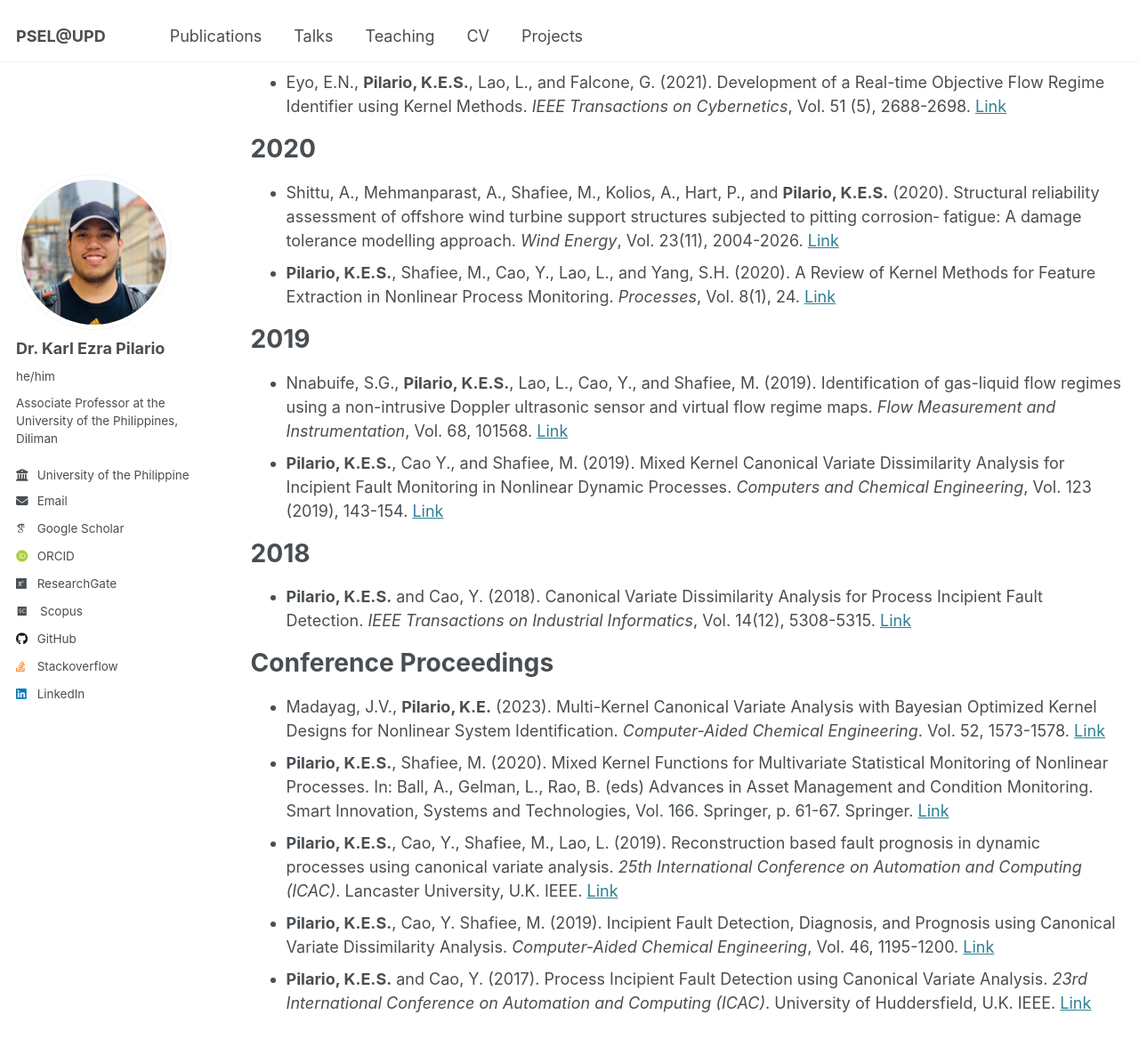
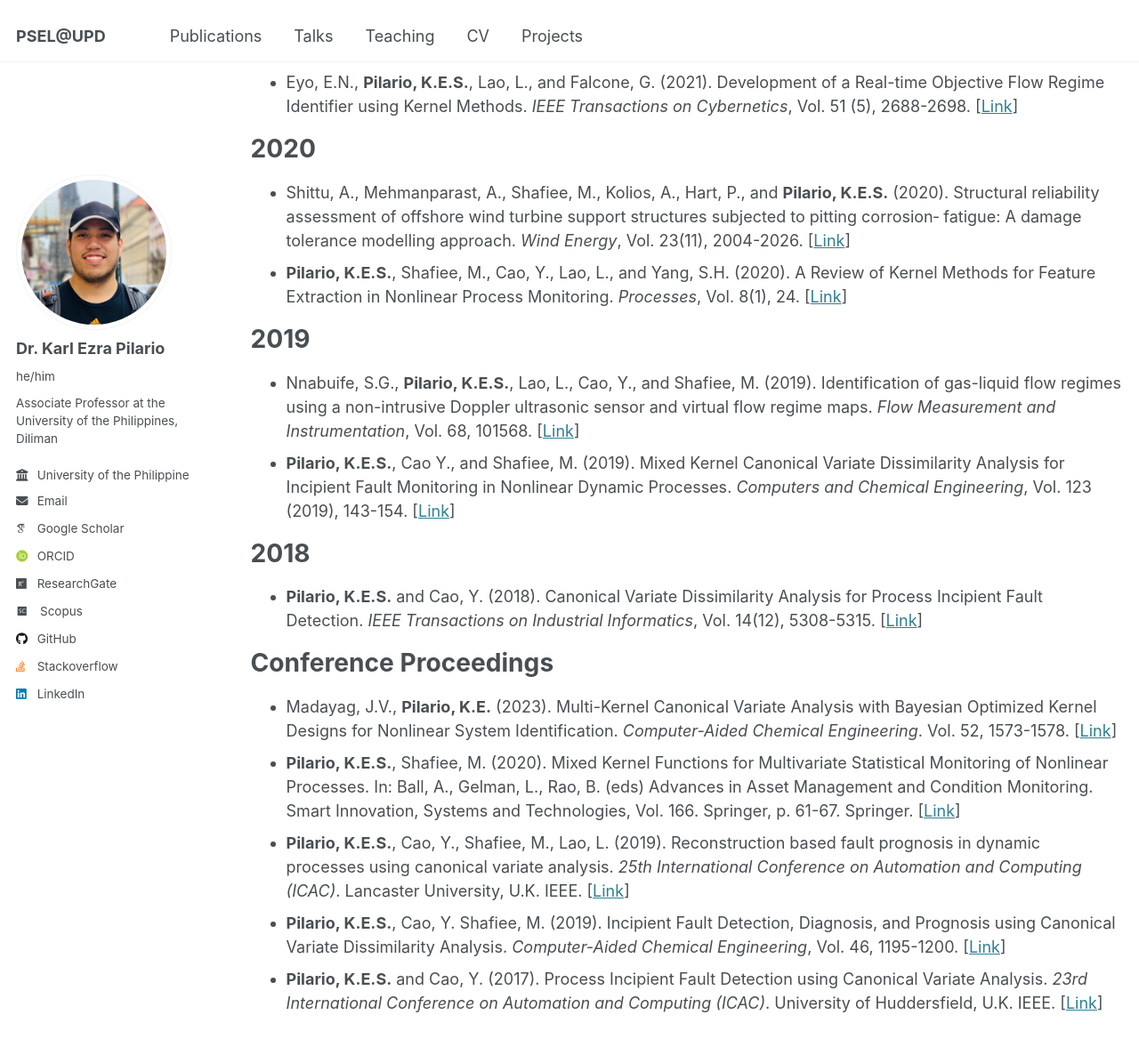
Before and after one commit to kspilario/kspilario.github.io, a Jekyll site: the page built from _pages/publications.md, in a window 1280 px wide and 1400 px high, scrolled down 2032 px. Shown: the top 1177 px of the window at 89% size. Built offline with Jekyll 4.4.1, drawn with Linux system fonts in a browser that asks for light colours; some web fonts are replaced; some of the changed text lies outside the part shown.

Commit message:
Update publications.md

```diff
--- a/_pages/publications.md
+++ b/_pages/publications.md
@@ -12,56 +12,56 @@ Check out my [Google Scholar](https://scholar.google.com.ph/citations?user=n41zo
 
 2025
 ======
-* Gojo Cruz, J.I., de Vera, J.M.L., **Pilario, K.E.** (2025). Machine learning-driven analysis of agro-climatic data for temperature modeling and forecasting in Philippine urban areas. *Urban Climate*, Vol. 60, 102339. [Link](https://doi.org/10.1016/j.uclim.2025.102339)
+* Gojo Cruz, J.I., de Vera, J.M.L., **Pilario, K.E.** (2025). Machine learning-driven analysis of agro-climatic data for temperature modeling and forecasting in Philippine urban areas. *Urban Climate*, Vol. 60, 102339. [[Link](https://doi.org/10.1016/j.uclim.2025.102339)]
 
 2024
 ======
-* **Pilario, K.E.**, Escober, E.J., de los Reyes V, A., Espino, M.P. (2024). Robust Prediction of Chlorophyll-a from Nitrogen and Phosphorus Content in Philippine and Global Lakes Using Fine-Tuned, Explainable Machine Learning. *Environmental Challenges*, Vol. 17, 101056. [Link](https://doi.org/10.1016/j.envc.2024.101056) [Code](https://github.com/kspilario/predict_chlorophyll)
-* **Pilario, K.E.** (2024). Teaching classical machine learning as a graduate-level course in chemical engineering: An algorithmic approach. *Digital Chemical Engineering*, in Special Issue: Emerging Stars in Digital Chemical Engineering II, 100163. [Link](https://doi.org/10.1016/j.dche.2024.100163) [Code](https://github.com/kspilario/MLxChE)
-* Khan, U., Pao, W., **Pilario, K.E.**, Sallih, N. (2024). Flow Regime Classification using Various Dimensionality Reduction Methods and AutoML. *Engineering Analysis with Boundary Elements*, Vol. 163, 161-174. [Link](https://doi.org/10.1016/j.enganabound.2024.03.006)
-* Abantao, G., Ibanez, J.A., Bundoc, P.E.D.C., Blas, L.L.F., Penisa, X.N., Esparcia, E.A., Castro, M., Buendia, R.V., **Pilario, K.E.S.**, Tio, A.E.D., Cruz, I.B.N., Ocon, J.D., Odulio, C.M.F. (2024). Reconceptualizing Reliability Indices as Metrics to Quantify Power Distribution System Resilience. *Energies*, Vol. 17(8), 1909. [Link](https://doi.org/10.3390/en17081909)
-* Hipolito, A.N., Palmero, M.A., Ordillo, V.Z., Shimizu, K, Putungan, D.B., Santos-Putungan, A.B., Ocon, J.D., Watanabe, S., **Pilario, K.E.S.**, Padama, A.A.B. (2024). O-and OH-induced dopant segregation in single atom alloy surfaces: A combined density functional theory and machine learning study. *Computational Materials Science*, Vol. 232, 112607. [Link](https://doi.org/10.1016/j.commatsci.2023.112607)
-* Gnetchejo, P.J., Daniel, M.W., Dadje, A., Salome, N.E., **Pilario, K.E.**, Pierre, E., Chen, Z. (2024). A new approach based on modified social network search algorithm combined with dichotomy method for solar photovoltaic parameter estimation. *International Journal of Ambient Energy*, Vol. 45(1), 2281611. [Link](https://doi.org/10.1080/01430750.2023.2281611)
+* **Pilario, K.E.**, Escober, E.J., de los Reyes V, A., Espino, M.P. (2024). Robust Prediction of Chlorophyll-a from Nitrogen and Phosphorus Content in Philippine and Global Lakes Using Fine-Tuned, Explainable Machine Learning. *Environmental Challenges*, Vol. 17, 101056. [[Link](https://doi.org/10.1016/j.envc.2024.101056)] [[Code](https://github.com/kspilario/predict_chlorophyll)]
+* **Pilario, K.E.** (2024). Teaching classical machine learning as a graduate-level course in chemical engineering: An algorithmic approach. *Digital Chemical Engineering*, in Special Issue: Emerging Stars in Digital Chemical Engineering II, 100163. [[Link](https://doi.org/10.1016/j.dche.2024.100163)] [[Code](https://github.com/kspilario/MLxChE)]
+* Khan, U., Pao, W., **Pilario, K.E.**, Sallih, N. (2024). Flow Regime Classification using Various Dimensionality Reduction Methods and AutoML. *Engineering Analysis with Boundary Elements*, Vol. 163, 161-174. [[Link](https://doi.org/10.1016/j.enganabound.2024.03.006)]
+* Abantao, G., Ibanez, J.A., Bundoc, P.E.D.C., Blas, L.L.F., Penisa, X.N., Esparcia, E.A., Castro, M., Buendia, R.V., **Pilario, K.E.S.**, Tio, A.E.D., Cruz, I.B.N., Ocon, J.D., Odulio, C.M.F. (2024). Reconceptualizing Reliability Indices as Metrics to Quantify Power Distribution System Resilience. *Energies*, Vol. 17(8), 1909. [[Link](https://doi.org/10.3390/en17081909)]
+* Hipolito, A.N., Palmero, M.A., Ordillo, V.Z., Shimizu, K, Putungan, D.B., Santos-Putungan, A.B., Ocon, J.D., Watanabe, S., **Pilario, K.E.S.**, Padama, A.A.B. (2024). O-and OH-induced dopant segregation in single atom alloy surfaces: A combined density functional theory and machine learning study. *Computational Materials Science*, Vol. 232, 112607. [[Link](https://doi.org/10.1016/j.commatsci.2023.112607)]
+* Gnetchejo, P.J., Daniel, M.W., Dadje, A., Salome, N.E., **Pilario, K.E.**, Pierre, E., Chen, Z. (2024). A new approach based on modified social network search algorithm combined with dichotomy method for solar photovoltaic parameter estimation. *International Journal of Ambient Energy*, Vol. 45(1), 2281611. [[Link](https://doi.org/10.1080/01430750.2023.2281611)]
 
 2023
 ======
-* Khan, U., Pao, W., **Pilario, K.E.S.**, Sallih, N., Khan, M.R. (2023). Two-phase flow regime identification using multi-method feature extraction and explainable kernel Fisher discriminant analysis. *International Journal of Numerical Methods for Heat & Fluid Flow*. Vol. 34 No. 8, 2836-2864. [Link](https://doi.org/10.1108/HFF-09-2023-0526)
-* Abantao, G.A., Ibanez, J.A., Bundoc, P.E.D.C., Blas, L.L., Penisa, X.N., **Pilario, K.E.S.**, Tio, A.E.D., Cruz, I.B.N.C., Ocon, J.D., Odulio, C.M.F. (2023). Generation and Network Planning of Utility-Scale Grid-Connected Microgrids. *Chemical Engineering Transactions*, Vol. 103, 877-882. [Link](https://doi.org/10.3303/CET23103147)
-* Jang, K., **Pilario, K.E.S.**, Lee, N., Moon, I., Na, J. (2023). Explainable Artificial Intelligence for Fault Diagnosis of Industrial Processes. *IEEE Transactions on Industrial Informatics*, Vol. 21(1), 4-11. [Link](https://doi.org/10.1109/TII.2023.3240601)
-* Bhagat, S.K., **Pilario, K.E.**, Babalola, O.E., Tiyasha, T., Yaqub, M., Onu, C.E., Pyrgaki, K., Falah, M.W., Jawad, A.H., Yaseen, D.A., Barka, N., Yaseen, Z.M. (2023). Comprehensive review on machine learning methodologies for modeling dye removal processes in wastewater. *Journal of Cleaner Production*, Vol. 385, 135522. [Link](https://doi.org/10.1016/j.jclepro.2022.135522)
+* Khan, U., Pao, W., **Pilario, K.E.S.**, Sallih, N., Khan, M.R. (2023). Two-phase flow regime identification using multi-method feature extraction and explainable kernel Fisher discriminant analysis. *International Journal of Numerical Methods for Heat & Fluid Flow*. Vol. 34 No. 8, 2836-2864. [[Link](https://doi.org/10.1108/HFF-09-2023-0526)]
+* Abantao, G.A., Ibanez, J.A., Bundoc, P.E.D.C., Blas, L.L., Penisa, X.N., **Pilario, K.E.S.**, Tio, A.E.D., Cruz, I.B.N.C., Ocon, J.D., Odulio, C.M.F. (2023). Generation and Network Planning of Utility-Scale Grid-Connected Microgrids. *Chemical Engineering Transactions*, Vol. 103, 877-882. [[Link](https://doi.org/10.3303/CET23103147)]
+* Jang, K., **Pilario, K.E.S.**, Lee, N., Moon, I., Na, J. (2023). Explainable Artificial Intelligence for Fault Diagnosis of Industrial Processes. *IEEE Transactions on Industrial Informatics*, Vol. 21(1), 4-11. [[Link](https://doi.org/10.1109/TII.2023.3240601)]
+* Bhagat, S.K., **Pilario, K.E.**, Babalola, O.E., Tiyasha, T., Yaqub, M., Onu, C.E., Pyrgaki, K., Falah, M.W., Jawad, A.H., Yaseen, D.A., Barka, N., Yaseen, Z.M. (2023). Comprehensive review on machine learning methodologies for modeling dye removal processes in wastewater. *Journal of Cleaner Production*, Vol. 385, 135522. [[Link](https://doi.org/10.1016/j.jclepro.2022.135522)]
 
 2022
 ======
-* Tomacruz, J.G.T., **Pilario, K.E.S.**, Remolona, M.F.M., Padama, A.A.B, and Ocon, J.D. (2022). A Machine Learning-Accelerated Density Functional Theory (ML-DFT) Approach for Predicting Atomic Adsorption Energies on Monometallic Transition Metal Surfaces for Electrocatalyst Screening. *Chemical Engineering Transactions*, Vol. 94, 733-738. [Link](https://doi.org/10.3303/CET2294122)
-* **Pilario, K.E.S.**, Ching, P.M.L., Calapatia, A.M., and Culaba, A.B. (2022). Predicting Drying Curves in Algal Biorefineries using Gaussian Process Autoregressive Models. *Digital Chemical Engineering*, Vol. 4, 100036. [Link](https://doi.org/10.1016/j.dche.2022.100036)
-* Grabato, J.R., **Pilario, K.E.**, Micor, J.R.L., and Mojica, E.R.E (2022). Geographical and entomological differentiation of Philippine honey by multivariate analysis of FTIR spectra. *Journal of Food Composition and Analysis*. Vol. 114, 104853. [Link](https://doi.org/10.1016/j.jfca.2022.104853)
-* Roxas II, R.M., Evangelista, M.A., Sombillo, J.A., Nnabuife, S.G., and **Pilario, K.E.S.** (2022). Machine Learning Based Flow Regime Identification using Ultrasonic Doppler Data and Feature Relevance Determination. *Digital Chemical Engineering*, Vol. 3, 100024. [Link](https://doi.org/10.1016/j.dche.2022.100024)
-* **Pilario, K.E.S.**, Ibanez, J.A., Penisa, X.N., Obra, J.B., Odulio, C.M.F., and Ocon, J.D. (2022). Spatio-temporal Solar-wind Complementarity Assessment in the Province of Kalinga-Apayao, Philippines using Canonical Correlation Analysis. *Sustainability*, Vol. 14 (6), 3253. [Link](https://doi.org/10.3390/su14063253)
-* **Pilario, K.E.S.**, Tielemans, A., and Mojica, E.R.E. (2022). Geographical Discrimination of Propolis using Dynamic Time Warping Kernel Principal Components Analysis. *Expert Systems with Applications*, Vol. 187, 115938. [Link](https://doi.org/10.1016/j.eswa.2021.115938)
+* Tomacruz, J.G.T., **Pilario, K.E.S.**, Remolona, M.F.M., Padama, A.A.B, and Ocon, J.D. (2022). A Machine Learning-Accelerated Density Functional Theory (ML-DFT) Approach for Predicting Atomic Adsorption Energies on Monometallic Transition Metal Surfaces for Electrocatalyst Screening. *Chemical Engineering Transactions*, Vol. 94, 733-738. [[Link](https://doi.org/10.3303/CET2294122)]
+* **Pilario, K.E.S.**, Ching, P.M.L., Calapatia, A.M., and Culaba, A.B. (2022). Predicting Drying Curves in Algal Biorefineries using Gaussian Process Autoregressive Models. *Digital Chemical Engineering*, Vol. 4, 100036. [[Link](https://doi.org/10.1016/j.dche.2022.100036)]
+* Grabato, J.R., **Pilario, K.E.**, Micor, J.R.L., and Mojica, E.R.E (2022). Geographical and entomological differentiation of Philippine honey by multivariate analysis of FTIR spectra. *Journal of Food Composition and Analysis*. Vol. 114, 104853. [[Link](https://doi.org/10.1016/j.jfca.2022.104853)]
+* Roxas II, R.M., Evangelista, M.A., Sombillo, J.A., Nnabuife, S.G., and **Pilario, K.E.S.** (2022). Machine Learning Based Flow Regime Identification using Ultrasonic Doppler Data and Feature Relevance Determination. *Digital Chemical Engineering*, Vol. 3, 100024. [[Link](https://doi.org/10.1016/j.dche.2022.100024)]
+* **Pilario, K.E.S.**, Ibanez, J.A., Penisa, X.N., Obra, J.B., Odulio, C.M.F., and Ocon, J.D. (2022). Spatio-temporal Solar-wind Complementarity Assessment in the Province of Kalinga-Apayao, Philippines using Canonical Correlation Analysis. *Sustainability*, Vol. 14 (6), 3253. [[Link](https://doi.org/10.3390/su14063253)]
+* **Pilario, K.E.S.**, Tielemans, A., and Mojica, E.R.E. (2022). Geographical Discrimination of Propolis using Dynamic Time Warping Kernel Principal Components Analysis. *Expert Systems with Applications*, Vol. 187, 115938. [[Link](https://doi.org/10.1016/j.eswa.2021.115938)]
 
 2021
 ======
-* **Pilario, K.E.S.**, Cao, Y., and Shafiee, M. (2021). A Kernel Design Approach to Improve Kernel Subspace Identification. *IEEE Transactions on Industrial Electronics*, Vol. 68(7), 6171-6180. [Link](https://doi.org/10.1109/TIE.2020.2996142)
-* Eyo, E.N., **Pilario, K.E.S.**, Lao, L., and Falcone, G. (2021). Development of a Real-time Objective Flow Regime Identifier using Kernel Methods. *IEEE Transactions on Cybernetics*, Vol. 51 (5), 2688-2698. [Link](https://doi.org/10.1109/TCYB.2019.2910257)
+* **Pilario, K.E.S.**, Cao, Y., and Shafiee, M. (2021). A Kernel Design Approach to Improve Kernel Subspace Identification. *IEEE Transactions on Industrial Electronics*, Vol. 68(7), 6171-6180. [[Link](https://doi.org/10.1109/TIE.2020.2996142)]
+* Eyo, E.N., **Pilario, K.E.S.**, Lao, L., and Falcone, G. (2021). Development of a Real-time Objective Flow Regime Identifier using Kernel Methods. *IEEE Transactions on Cybernetics*, Vol. 51 (5), 2688-2698. [[Link](https://doi.org/10.1109/TCYB.2019.2910257)]
 
 2020
 ======
-* Shittu, A., Mehmanparast, A., Shafiee, M., Kolios, A., Hart, P., and **Pilario, K.E.S.** (2020). Structural reliability assessment of offshore wind turbine support structures subjected to pitting corrosion‐ fatigue: A damage tolerance modelling approach. *Wind Energy*, Vol. 23(11), 2004-2026. [Link](https://doi.org/10.1002/we.2542)
-* **Pilario, K.E.S.**, Shafiee, M., Cao, Y., Lao, L., and Yang, S.H. (2020). A Review of Kernel Methods for Feature Extraction in Nonlinear Process Monitoring. *Processes*, Vol. 8(1), 24. [Link](https://doi.org/10.3390/pr8010024)
+* Shittu, A., Mehmanparast, A., Shafiee, M., Kolios, A., Hart, P., and **Pilario, K.E.S.** (2020). Structural reliability assessment of offshore wind turbine support structures subjected to pitting corrosion‐ fatigue: A damage tolerance modelling approach. *Wind Energy*, Vol. 23(11), 2004-2026. [[Link](https://doi.org/10.1002/we.2542)]
+* **Pilario, K.E.S.**, Shafiee, M., Cao, Y., Lao, L., and Yang, S.H. (2020). A Review of Kernel Methods for Feature Extraction in Nonlinear Process Monitoring. *Processes*, Vol. 8(1), 24. [[Link](https://doi.org/10.3390/pr8010024)]
 
 2019
 ======
-* Nnabuife, S.G., **Pilario, K.E.S.**, Lao, L., Cao, Y., and Shafiee, M. (2019). Identification of gas-liquid flow regimes using a non-intrusive Doppler ultrasonic sensor and virtual flow regime maps. *Flow Measurement and Instrumentation*, Vol. 68, 101568. [Link](https://doi.org/10.1016/j.flowmeasinst.2019.05.002)
-* **Pilario, K.E.S.**, Cao Y., and Shafiee, M. (2019). Mixed Kernel Canonical Variate Dissimilarity Analysis for Incipient Fault Monitoring in Nonlinear Dynamic Processes. *Computers and Chemical Engineering*, Vol. 123 (2019), 143-154. [Link](https://doi.org/10.1016/j.compchemeng.2018.12.027)
+* Nnabuife, S.G., **Pilario, K.E.S.**, Lao, L., Cao, Y., and Shafiee, M. (2019). Identification of gas-liquid flow regimes using a non-intrusive Doppler ultrasonic sensor and virtual flow regime maps. *Flow Measurement and Instrumentation*, Vol. 68, 101568. [[Link](https://doi.org/10.1016/j.flowmeasinst.2019.05.002)]
+* **Pilario, K.E.S.**, Cao Y., and Shafiee, M. (2019). Mixed Kernel Canonical Variate Dissimilarity Analysis for Incipient Fault Monitoring in Nonlinear Dynamic Processes. *Computers and Chemical Engineering*, Vol. 123 (2019), 143-154. [[Link](https://doi.org/10.1016/j.compchemeng.2018.12.027)]
 
 2018
 ======
-* **Pilario, K.E.S.** and Cao, Y. (2018). Canonical Variate Dissimilarity Analysis for Process Incipient Fault Detection. *IEEE Transactions on Industrial Informatics*, Vol. 14(12), 5308-5315. [Link](https://doi.org/10.1109/TII.2018.2810822)
+* **Pilario, K.E.S.** and Cao, Y. (2018). Canonical Variate Dissimilarity Analysis for Process Incipient Fault Detection. *IEEE Transactions on Industrial Informatics*, Vol. 14(12), 5308-5315. [[Link](https://doi.org/10.1109/TII.2018.2810822)]
 
 # Conference Proceedings
 
-* Madayag, J.V., **Pilario, K.E.** (2023). Multi-Kernel Canonical Variate Analysis with Bayesian Optimized Kernel Designs for Nonlinear System Identification. *Computer-Aided Chemical Engineering*. Vol. 52, 1573-1578. [Link](https://doi.org/10.1016/B978-0-443-15274-0.50250-X)
-* **Pilario, K.E.S.**, Shafiee, M. (2020). Mixed Kernel Functions for Multivariate Statistical Monitoring of Nonlinear Processes. In: Ball, A., Gelman, L., Rao, B. (eds) Advances in Asset Management and Condition Monitoring. Smart Innovation, Systems and Technologies, Vol. 166. Springer, p. 61-67. Springer. [Link](https://doi.org/10.1007/978-3-030-57745-2_6)
-* **Pilario, K.E.S.**, Cao, Y., Shafiee, M., Lao, L. (2019). Reconstruction based fault prognosis in dynamic processes using canonical variate analysis. *25th International Conference on Automation and Computing (ICAC)*. Lancaster University, U.K. IEEE. [Link](https://doi.org/10.23919/IConAC.2019.8895249)
-* **Pilario, K.E.S.**, Cao, Y. Shafiee, M. (2019). Incipient Fault Detection, Diagnosis, and Prognosis using Canonical Variate Dissimilarity Analysis. *Computer-Aided Chemical Engineering*, Vol. 46, 1195-1200. [Link](https://doi.org/10.1016/B978-0-12-818634-3.50200-9)
-* **Pilario, K.E.S.** and Cao, Y. (2017). Process Incipient Fault Detection using Canonical Variate Analysis. *23rd International Conference on Automation and Computing (ICAC)*. University of Huddersfield, U.K. IEEE. [Link](https://doi.org/10.23919/IConAC.2017.8082031)
+* Madayag, J.V., **Pilario, K.E.** (2023). Multi-Kernel Canonical Variate Analysis with Bayesian Optimized Kernel Designs for Nonlinear System Identification. *Computer-Aided Chemical Engineering*. Vol. 52, 1573-1578. [[Link](https://doi.org/10.1016/B978-0-443-15274-0.50250-X)]
+* **Pilario, K.E.S.**, Shafiee, M. (2020). Mixed Kernel Functions for Multivariate Statistical Monitoring of Nonlinear Processes. In: Ball, A., Gelman, L., Rao, B. (eds) Advances in Asset Management and Condition Monitoring. Smart Innovation, Systems and Technologies, Vol. 166. Springer, p. 61-67. Springer. [[Link](https://doi.org/10.1007/978-3-030-57745-2_6)]
+* **Pilario, K.E.S.**, Cao, Y., Shafiee, M., Lao, L. (2019). Reconstruction based fault prognosis in dynamic processes using canonical variate analysis. *25th International Conference on Automation and Computing (ICAC)*. Lancaster University, U.K. IEEE. [[Link](https://doi.org/10.23919/IConAC.2019.8895249)]
+* **Pilario, K.E.S.**, Cao, Y. Shafiee, M. (2019). Incipient Fault Detection, Diagnosis, and Prognosis using Canonical Variate Dissimilarity Analysis. *Computer-Aided Chemical Engineering*, Vol. 46, 1195-1200. [[Link](https://doi.org/10.1016/B978-0-12-818634-3.50200-9)]
+* **Pilario, K.E.S.** and Cao, Y. (2017). Process Incipient Fault Detection using Canonical Variate Analysis. *23rd International Conference on Automation and Computing (ICAC)*. University of Huddersfield, U.K. IEEE. [[Link](https://doi.org/10.23919/IConAC.2017.8082031)]
```
